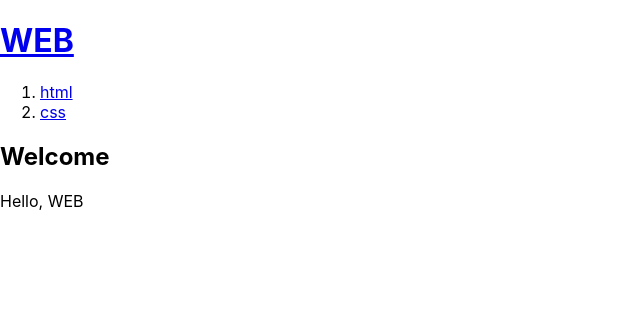
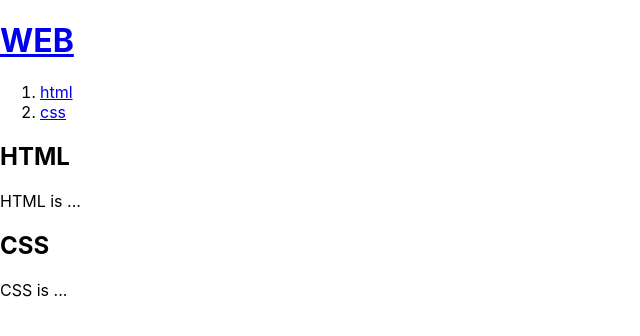
Before and after one commit to juhyunju/react-tutorial, a React (Create React App) app: page / in a window 1280 px wide. Shown: the top 336 px of the page, without its empty margins (0-640 px from the left). Built offline with nearby package versions, Linux system fonts and the light colour scheme.

Commit message:
article에 props를 적용해서 보다 쓸모 있는 콤포넌트 만들기

```diff
--- a/src/App.js
+++ b/src/App.js
@@ -1,10 +1,11 @@
 import logo from './logo.svg';
 import './App.css';
-function Article(){
+function Article(props){
+
     return(
       <article>
-      <h2>Welcome</h2>
-      Hello, WEB
+      <h2>{props.title}</h2>
+      {props.body}
     </article>
     );
   }
@@ -20,17 +21,20 @@
     </nav>
     );
   }
+  function Header(){
+    return(
+      <header><h1><a href="index.html">WEB</a></h1></header>
 
-
-
-
+    );
+  }
 
 function App() {
   return (
     <div>
-    <header><h1><a href="index.html">WEB</a></h1></header>
+    <Header></Header>
       <Nav></Nav>
-      <Article></Article>
+      <Article title="HTML" body="HTML is ..."></Article>
+      <Article title="CSS" body="CSS is ..."></Article>
   </div>
   );
 }
```
